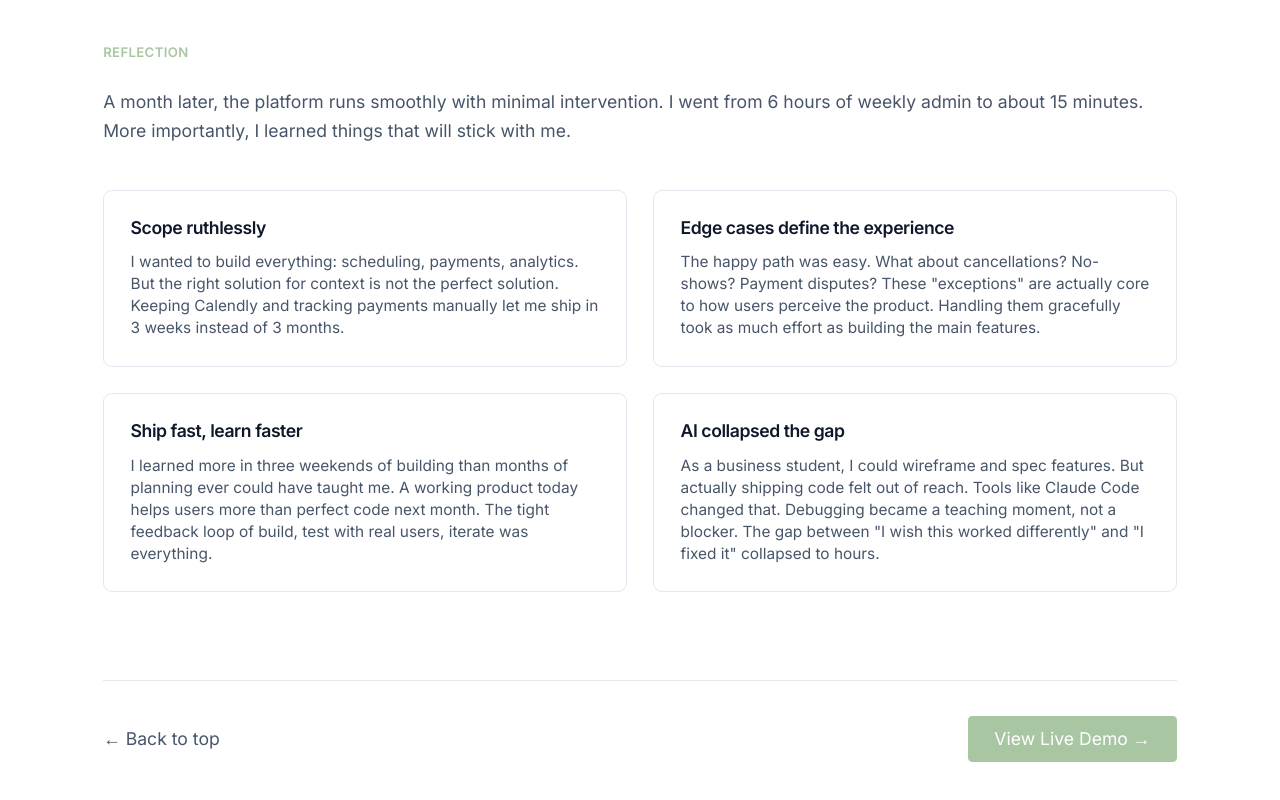
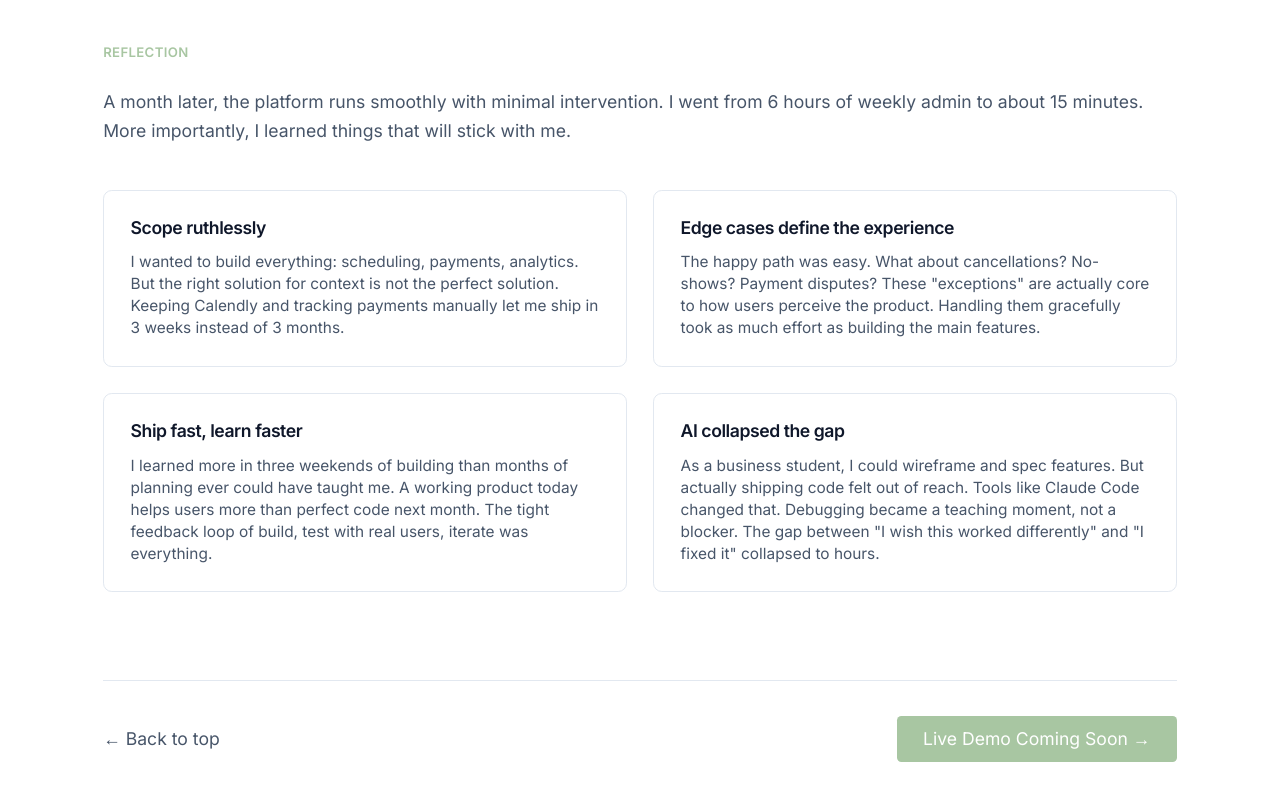
Before and after one commit to zhw16-dev/portfolio, a Next.js app: page /tutoring-platform in a window 1280 px wide. Shown: the part 3446-4246 px from the top of the page. Built offline with nearby package versions, Linux system fonts and the light colour scheme.

Commit message:
fixed link issue on individual case studies

```diff
--- a/src/app/tutoring-platform/page.tsx
+++ b/src/app/tutoring-platform/page.tsx
@@ -486,7 +486,7 @@ export default function TutoringPlatformPage() {
                 rel="noopener noreferrer"
                 className="bg-sage-green text-white px-6 py-2 rounded hover:bg-sage-green/90 transition-colors inline-flex items-center"
               >
-                View Live Demo →
+                Live Demo Coming Soon →
               </a>
             </div>
           </div>
```
